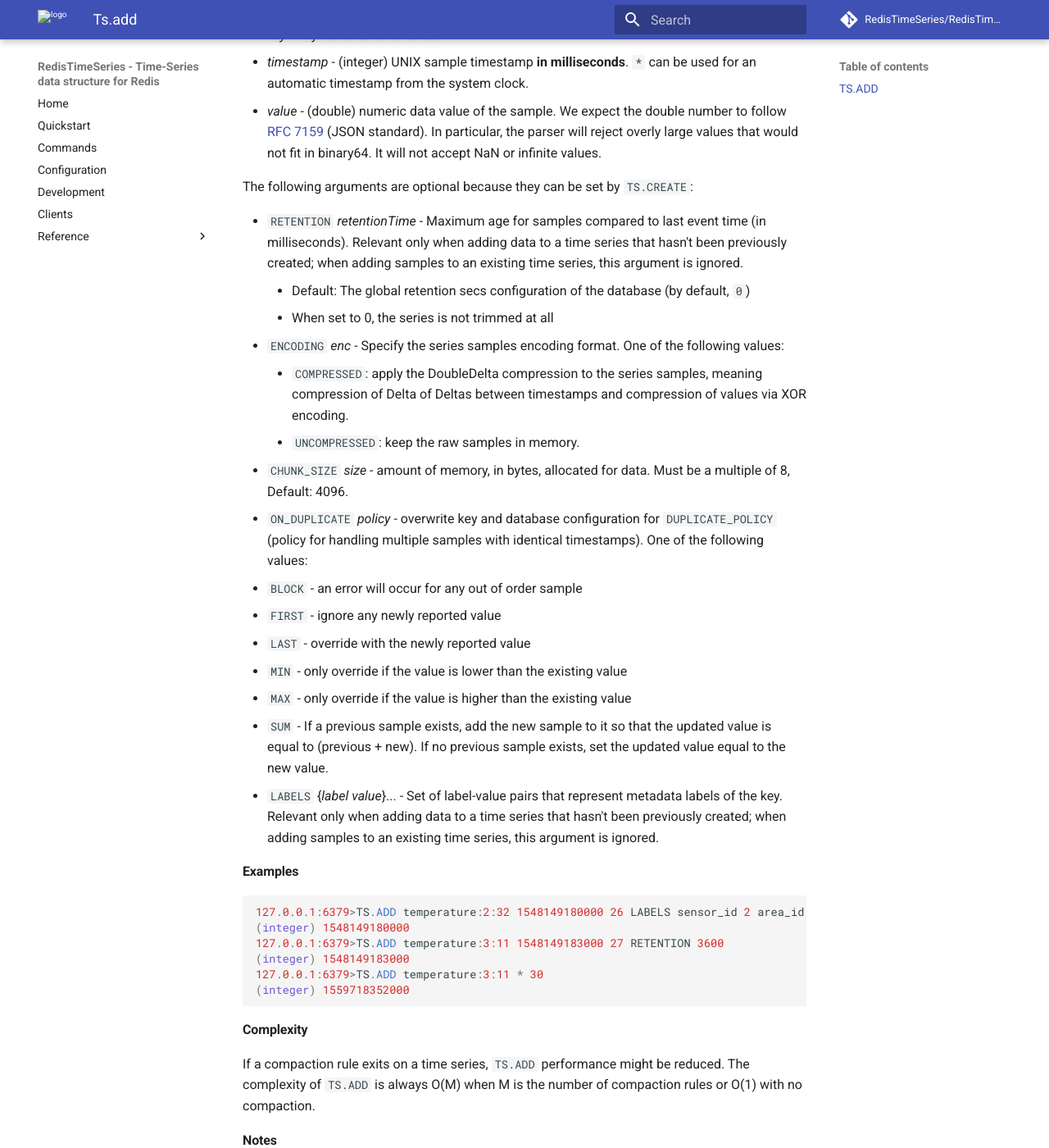
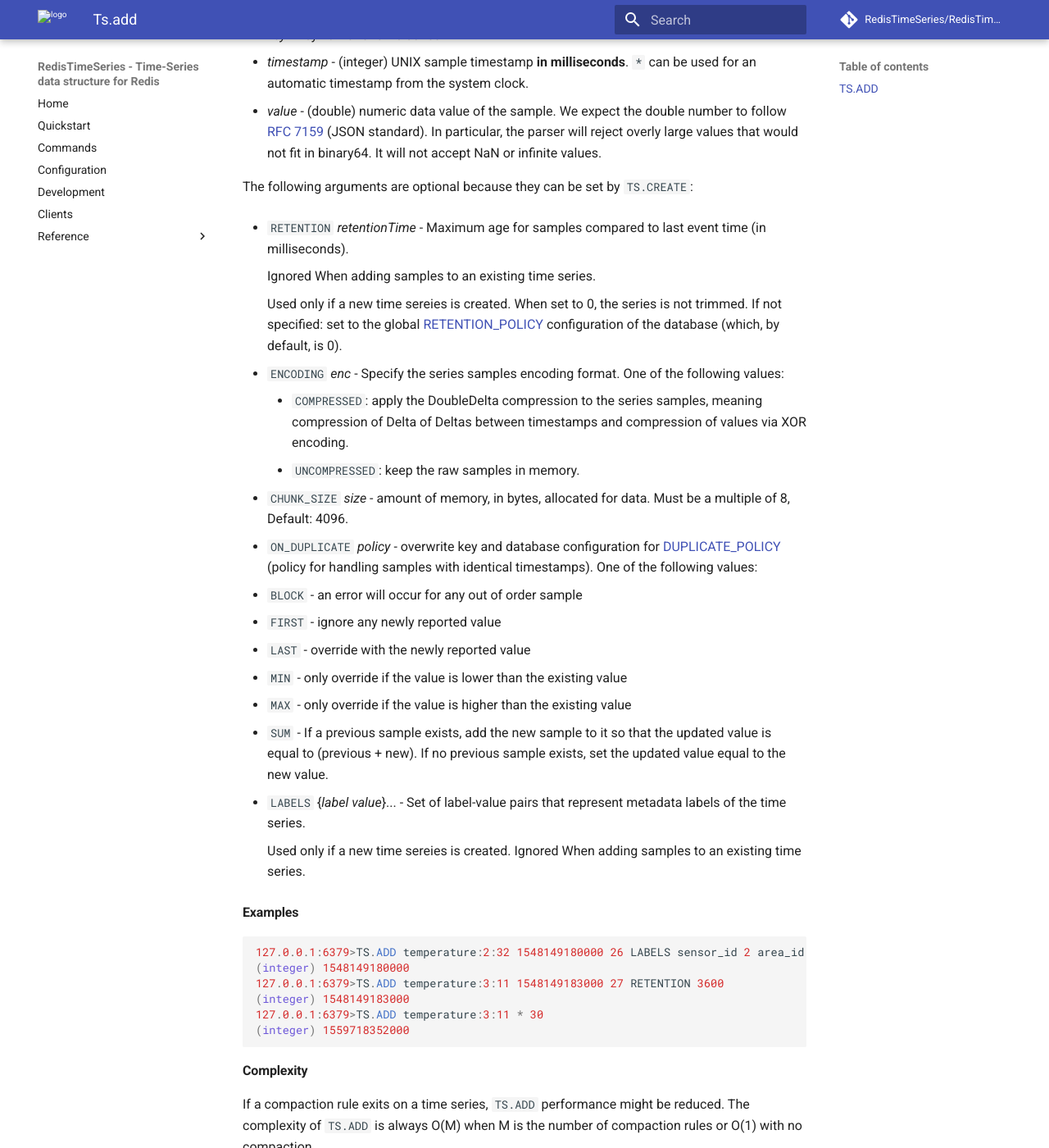
Before and after one commit to RedisTimeSeries/RedisTimeSeries, an MkDocs documentation site: the page built from docs/commands/ts.add.md, in a window 1280 px wide and 1400 px high, scrolled down 335 px. Shown: the whole window at 82% size. Built offline with MkDocs 1.6.1 and Material for MkDocs 9.7.7, drawn with Linux system fonts in a browser that asks for light colours; comment, search, counter and statistics services are not loaded.

Commit message:
Update ts.add.md

````diff
--- a/docs/commands/ts.add.md
+++ b/docs/commands/ts.add.md
@@ -14,21 +14,26 @@ TS.ADD key timestamp value [RETENTION retentionTime] [ENCODING [COMPRESSED|UNCOM
 
 The following arguments are optional because they can be set by `TS.CREATE`:
 
- - `RETENTION` _retentionTime_ - Maximum age for samples compared to last event time (in milliseconds). Relevant only when adding data to a time series that hasn't been previously created; when adding samples to an existing time series, this argument is ignored.
-    - Default: The global retention secs configuration of the database (by default, `0`)
-    - When set to 0, the series is not trimmed at all
+ - `RETENTION` _retentionTime_ - Maximum age for samples compared to last event time (in milliseconds).
+
+    Ignored When adding samples to an existing time series.
+
+    Used only if a new time sereies is created. When set to 0, the series is not trimmed. If not specified: set to the global [RETENTION_POLICY](https://redis.io/docs/stack/timeseries/configuration/#retention_policy) configuration of the database (which, by default, is 0).
+
  - `ENCODING` _enc_ - Specify the series samples encoding format. One of the following values:
     - `COMPRESSED`: apply the DoubleDelta compression to the series samples, meaning compression of Delta of Deltas between timestamps and compression of values via XOR encoding.
     - `UNCOMPRESSED`: keep the raw samples in memory.
  - `CHUNK_SIZE` _size_ - amount of memory, in bytes, allocated for data. Must be a multiple of 8, Default: 4096.
- - `ON_DUPLICATE` _policy_ - overwrite key and database configuration for `DUPLICATE_POLICY` (policy for handling multiple samples with identical timestamps). One of the following values:
+ - `ON_DUPLICATE` _policy_ - overwrite key and database configuration for [DUPLICATE_POLICY](https://redis.io/docs/stack/timeseries/configuration/#duplicate_policy) (policy for handling samples with identical timestamps). One of the following values:
    - `BLOCK` - an error will occur for any out of order sample
    - `FIRST` - ignore any newly reported value
    - `LAST` - override with the newly reported value
    - `MIN` - only override if the value is lower than the existing value
    - `MAX` - only override if the value is higher than the existing value
    - `SUM` - If a previous sample exists, add the new sample to it so that the updated value is equal to (previous + new). If no previous sample exists, set the updated value equal to the new value.
- - `LABELS` {_label_ _value_}... - Set of label-value pairs that represent metadata labels of the key. Relevant only when adding data to a time series that hasn't been previously created; when adding samples to an existing time series, this argument is ignored.
+ - `LABELS` {_label_ _value_}... - Set of label-value pairs that represent metadata labels of the time series.
+
+    Used only if a new time sereies is created. Ignored When adding samples to an existing time series.
 
 #### Examples
 ```sql
````
